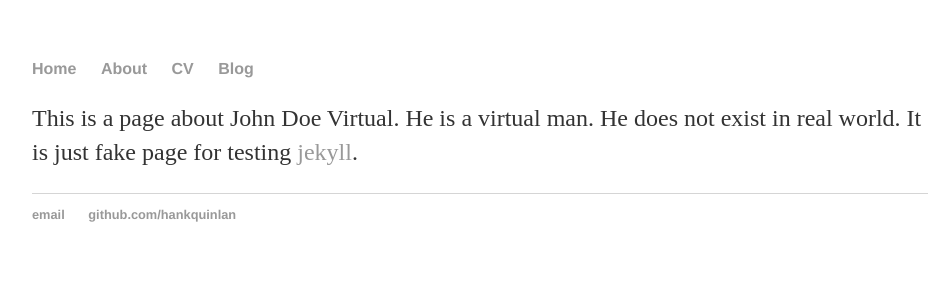
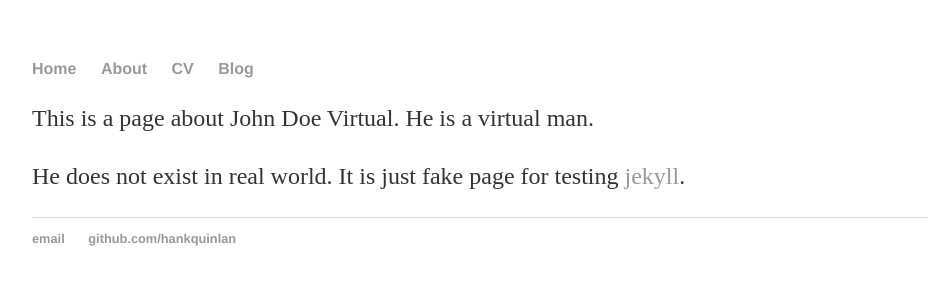
Before and after one commit to soulawaker/github.io, a Jekyll site: the page built from about/index.html, in a window 1280 px wide. Shown: the top 300 px of the page, without its empty margins (160-1110 px from the left). Built offline with Jekyll 4.4.1, drawn with Linux system fonts in a browser that asks for light colours.

Commit message:
try some pretty print
.

```diff
--- a/about/index.html
+++ b/about/index.html
@@ -3,5 +3,6 @@ layout: default
 title: Who is John Doe Virtual
 ---
 <div>
-<p>This is a page about John Doe Virtual. He is a virtual man. He does not exist in real world. It is just fake page for testing <a href="https://jekyll.com">jekyll</a>.</p>
+  <p>This is a page about John Doe Virtual. He is a virtual man. </p>
+  <p>He does not exist in real world. It is just fake page for testing <a href="https://jekyll.com">jekyll</a>.</p>
 </div>
```
